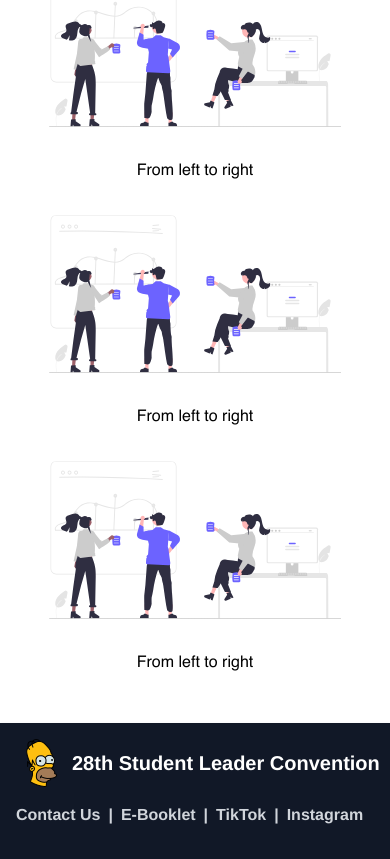
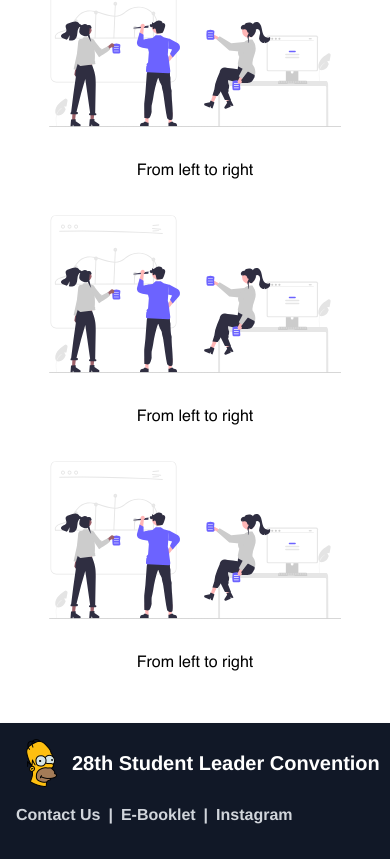
Before and after one commit to vincentcayadi/slc-website, a Next.js app: page / in a window 390 px wide. Shown: the part 3610-4469 px from the top of the page. Built offline with nearby package versions, Linux system fonts and the light colour scheme.

Commit message:
removed tiktok cos LOL

```diff
--- a/components/footer.tsx
+++ b/components/footer.tsx
@@ -45,17 +45,6 @@ export default function Footer() {
               href="#"
               className="mr-2 duration-300 border-b-2 border-transparent hover:border-white md:mr-4"
             >
-              TikTok
-            </a>
-          </li>
-          <li>
-            <a className="mr-2 md:mr-4">|</a>
-          </li>
-          <li>
-            <a
-              href="#"
-              className="mr-2 duration-300 border-b-2 border-transparent hover:border-white md:mr-4"
-            >
               Instagram
             </a>
           </li>
```
